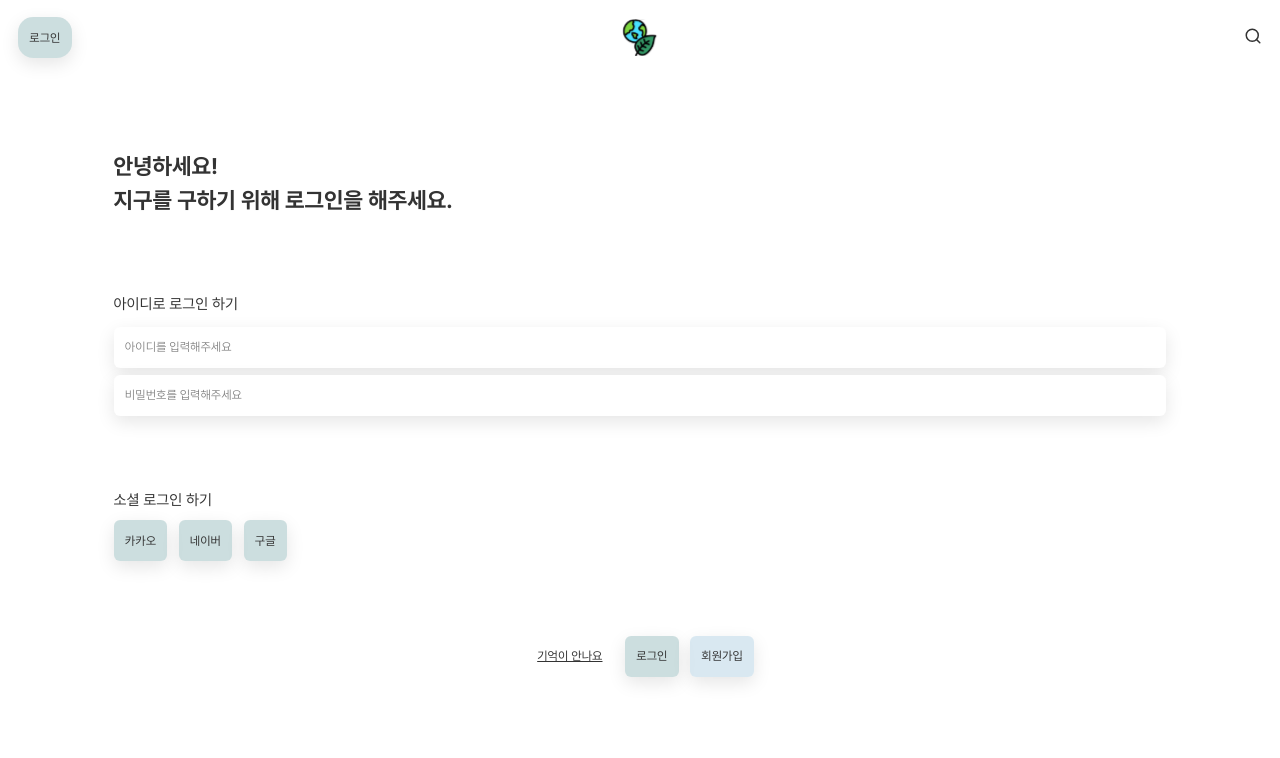
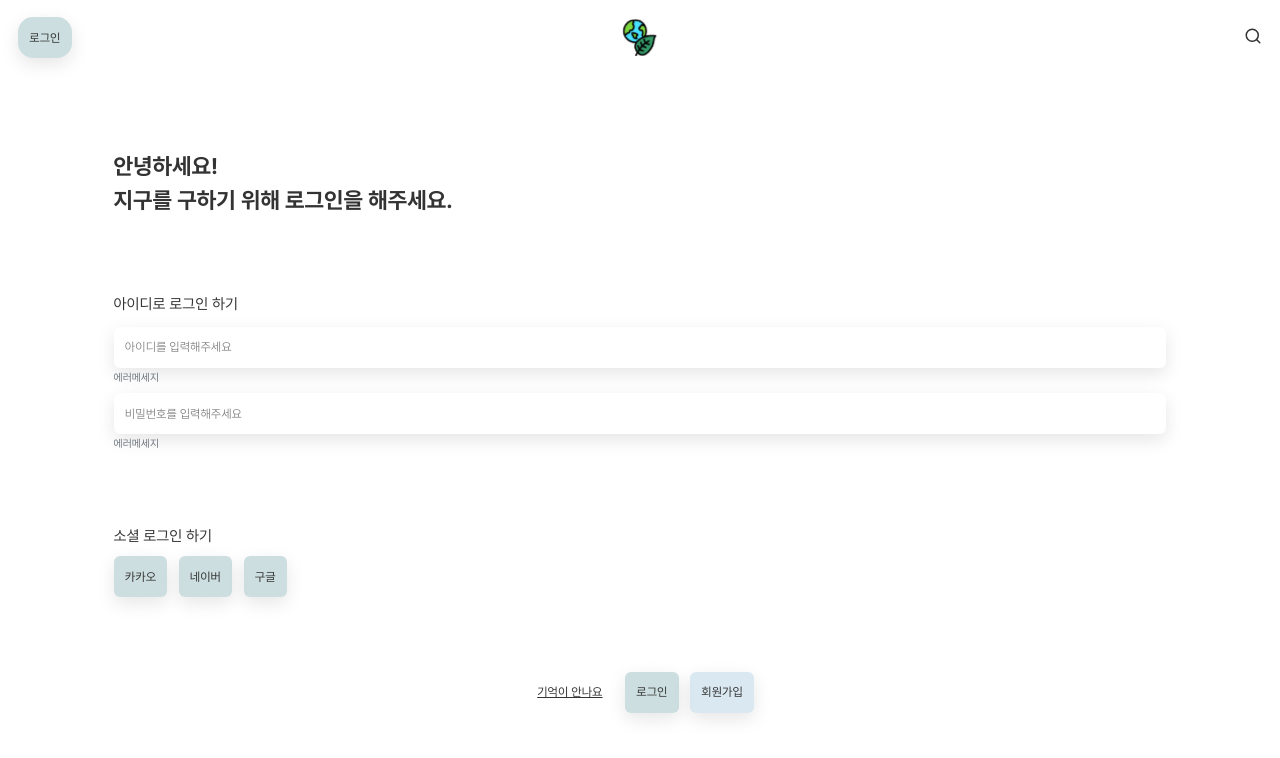
Before and after one commit to g99-project/g99-front, a React (Create React App) app: page /login in a window 1280 px wide. Shown: the top 758 px of the page. Built offline with nearby package versions, Linux system fonts and the light colour scheme.

Commit message:
prettier / eslint 설정 수정

```diff
--- a/package.json
+++ b/package.json
@@ -37,7 +37,8 @@
   "eslintConfig": {
     "extends": [
       "react-app",
-      "react-app/jest"
+      "react-app/jest",
+      "airbnb"
     ]
   },
   "browserslist": {
--- a/src/views/auth/Login.tsx
+++ b/src/views/auth/Login.tsx
@@ -1,6 +1,6 @@
 import React, { useState } from 'react';
-import { Form, FormGroup, Label, Input, Button } from 'reactstrap';
-import { LoginType, PwType } from '../../types/interface';
+import { Form, FormGroup, Label, Input, Button, FormText } from 'reactstrap';
+import { LoginType, PwType } from '../../types/login';
 
 function Login() {
   // id,pw, 버튼 비활성화
@@ -107,6 +107,7 @@ function Login() {
               type="text"
               onChange={onChangeId}
             />
+            <FormText>에러메세지</FormText>
           </FormGroup>
           <FormGroup>
             <Input
@@ -116,6 +117,7 @@ function Login() {
               type="password"
               onChange={onChangePw}
             />
+            <FormText>에러메세지</FormText>
           </FormGroup>
         </Form>
       </section>
```
Also changed, not shown: .eslintrc.json, .prettierrc.json.
